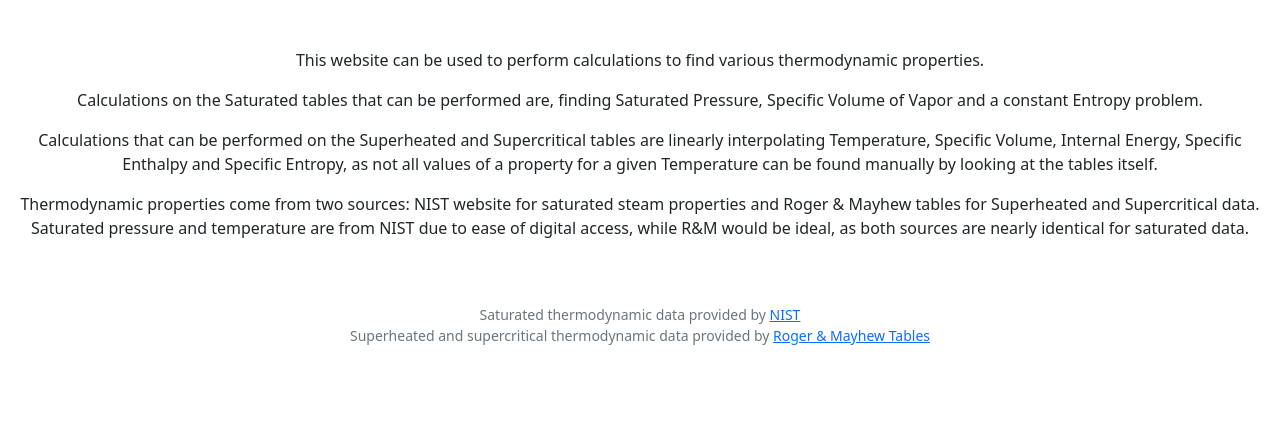
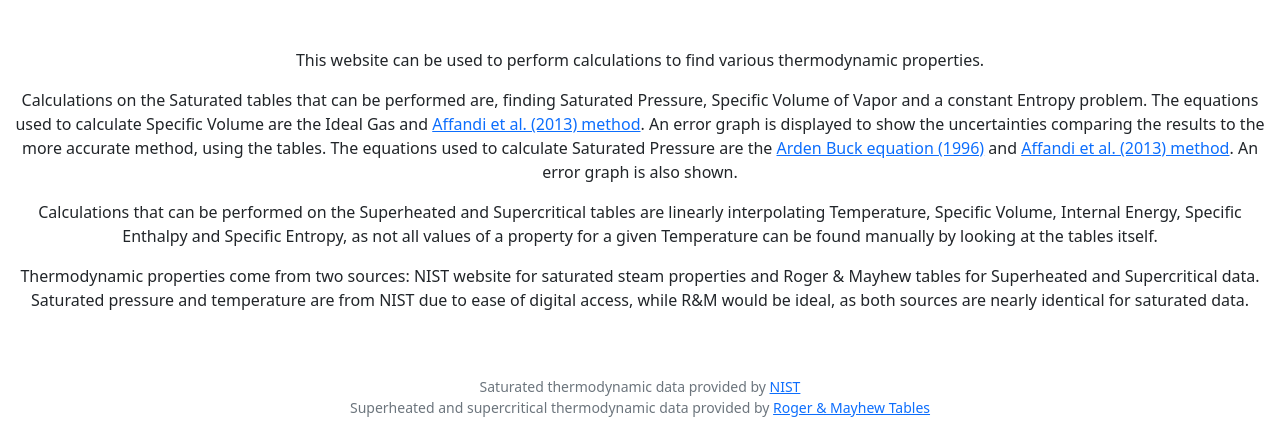
Before and after one commit to HsN22/CS50x-Final-Project, a Flask app: page / in a window 1280 px wide. Shown: the part 56-480 px from the top of the page. Run offline with Flask 3, Linux system fonts and the light colour scheme; some libraries are stand-ins or nearby versions.

Commit message:
hyhome hyperlinks added

```diff
--- a/templates/home.html
+++ b/templates/home.html
@@ -7,9 +7,15 @@
 {% block main %}
     <p> This website can be used to perform calculations to find various thermodynamic properties. </p>
 
-    <p> Calculations on the Saturated tables that can be performed are, finding Saturated Pressure, Specific Volume of Vapor and a constant Entropy problem.</p>
+    <p>
+        Calculations on the Saturated tables that can be performed are, finding Saturated Pressure, Specific Volume of Vapor and a constant Entropy problem.
+        The equations used to calculate Specific Volume are the Ideal Gas and <a href="https://doi.org/10.1016/j.proeng.2013.02.095" target="_blank">Affandi et al. (2013) method</a>. An error graph is displayed to show the uncertainties
+        comparing the results to the more accurate method, using the tables.
+        The equations used to calculate Saturated Pressure are the <a href="https://www.hygrometers.com/wp-content/uploads/CR-1A-users-manual-2009-12.pdf" target="_blank">Arden Buck equation (1996)</a> and <a href="https://doi.org/10.1016/j.proeng.2013.02.095" target="_blank">Affandi et al. (2013) method</a>. An error graph is also shown.
+    </p>
 
-    <p> Calculations that can be performed on the Superheated and Supercritical tables are linearly interpolating Temperature,
+    <p>
+        Calculations that can be performed on the Superheated and Supercritical tables are linearly interpolating Temperature,
         Specific Volume, Internal Energy, Specific Enthalpy and Specific Entropy, as not all values of a property for a given Temperature
         can be found manually by looking at the tables itself.
     </p>
```
